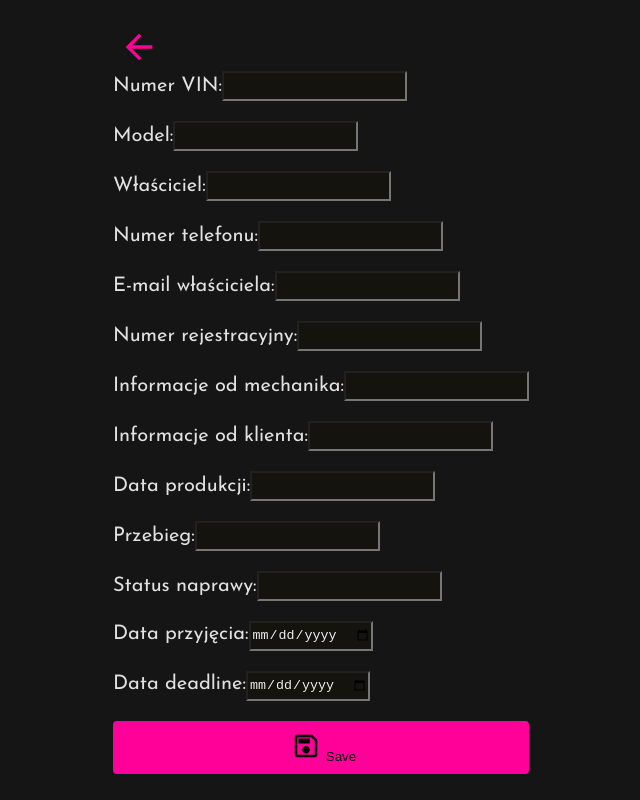
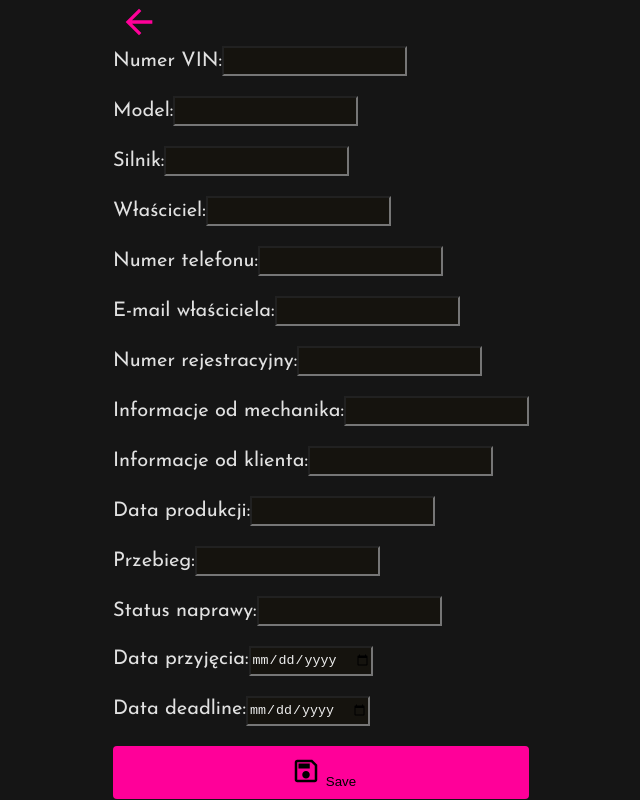
Before and after one commit to JanChmielewski/CarRepair, a React (Vite) app: page /edit-details/add-new-car in a window 1280 px wide. Shown: the whole page, without its empty margins (319-959 px from the left). Built offline with nearby package versions, Linux system fonts and the light colour scheme.

Commit message:
Added info about engine, changed logic for submitting changes.

```diff
--- a/src/pages/edit_details/EditDetails.jsx
+++ b/src/pages/edit_details/EditDetails.jsx
@@ -50,9 +50,35 @@ function EditDetails() {
   const [editedCar, setEditedCar] = useState(
     isNewCar ? {} : selectedCar || {}
   );
-  const handleSave = () => {
-    console.log('Save clicked', editedCar);
-    // Add logic to save edited car details
+
+  const handleSave = async () => {
+    try {
+      const url = isNewCar
+        ? '/api/add-new-car'
+        : '/api/update-car-details';
+      const requestOptions = {
+        method: 'POST',
+        headers: {
+          'Content-Type': 'application/json',
+        },
+        body: JSON.stringify({
+          id: selectedCar.id, // Include the ID of the car
+          ...editedCar, // Include the edited car details
+        }),
+      };
+      const response = await fetch(url, requestOptions);
+
+      if (response.ok) {
+        console.log('Car details saved successfully');
+        // Optionally, you can navigate to a different page or show a success message here
+      } else {
+        console.error('Failed to save car details');
+        // Handle error scenario here
+      }
+    } catch (error) {
+      console.error('Error saving car details:', error);
+      // Handle error scenario here
+    }
   };
 
   return (
--- a/src/pages/edit_details/utils/inputFields.js
+++ b/src/pages/edit_details/utils/inputFields.js
@@ -12,6 +12,13 @@ const inputFields = [
     maxLength: 40,
     minLength: 1,
     required: true,
+  },
+  {
+    label: 'Silnik',
+    name: 'engine',
+    maxLength: 50,
+    minLength: 1,
+    required: false,
   },
   {
     label: 'Właściciel',
--- a/src/utils/cars.js
+++ b/src/utils/cars.js
@@ -1,45 +1,58 @@
 const cars = [
   {
+    id: 1,
     vinNumber: '1HGBH41JXMN109186',
     model: 'Toyota Camry',
     registrationNumber: 'ABC123',
     productionDate: '15-08-2018',
     mileage: 45000,
+    engine: 'V6 3.5L 301 horsepower',
   },
   {
+    id: 2,
     vinNumber: '2HGFC2F59JH520434',
     model: 'Honda Civic',
     registrationNumber: 'DEF456',
     productionDate: '10-07-2017',
     mileage: 38000,
+    engine: 'Inline-4 2.0L 158 horsepower',
   },
   {
+    id: 3,
     vinNumber: '1FAFP4041KF131509',
     model: 'Ford Mustang',
     registrationNumber: 'GHI789',
     productionDate: '20-09-2016',
     mileage: 25000,
+    engine: 'V8 5.0L 460 horsepower',
   },
   {
+    id: 4,
     vinNumber: '1G1YY32G915120062',
     model: 'Chevrolet Corvette',
     registrationNumber: 'JKL012',
     productionDate: '05-10-2015',
     mileage: 32000,
+    engine: 'V8 6.2L 455 horsepower',
   },
   {
+    id: 5,
     vinNumber: '5UXWX9C53H0W58752',
     model: 'BMW X5',
     registrationNumber: 'MNO345',
     productionDate: '12-06-2014',
     mileage: 28000,
+    engine: 'Inline-6 3.0L 335 horsepower',
   },
   {
+    id: 6,
     vinNumber: 'JTHGL46F595025883',
     model: 'Lexus LS',
     registrationNumber: 'PQR678',
     productionDate: '28-05-2013',
     mileage: 40000,
+    engine: 'V8 4.6L 386 horsepower',
   },
 ];
+
 export default cars;
```
